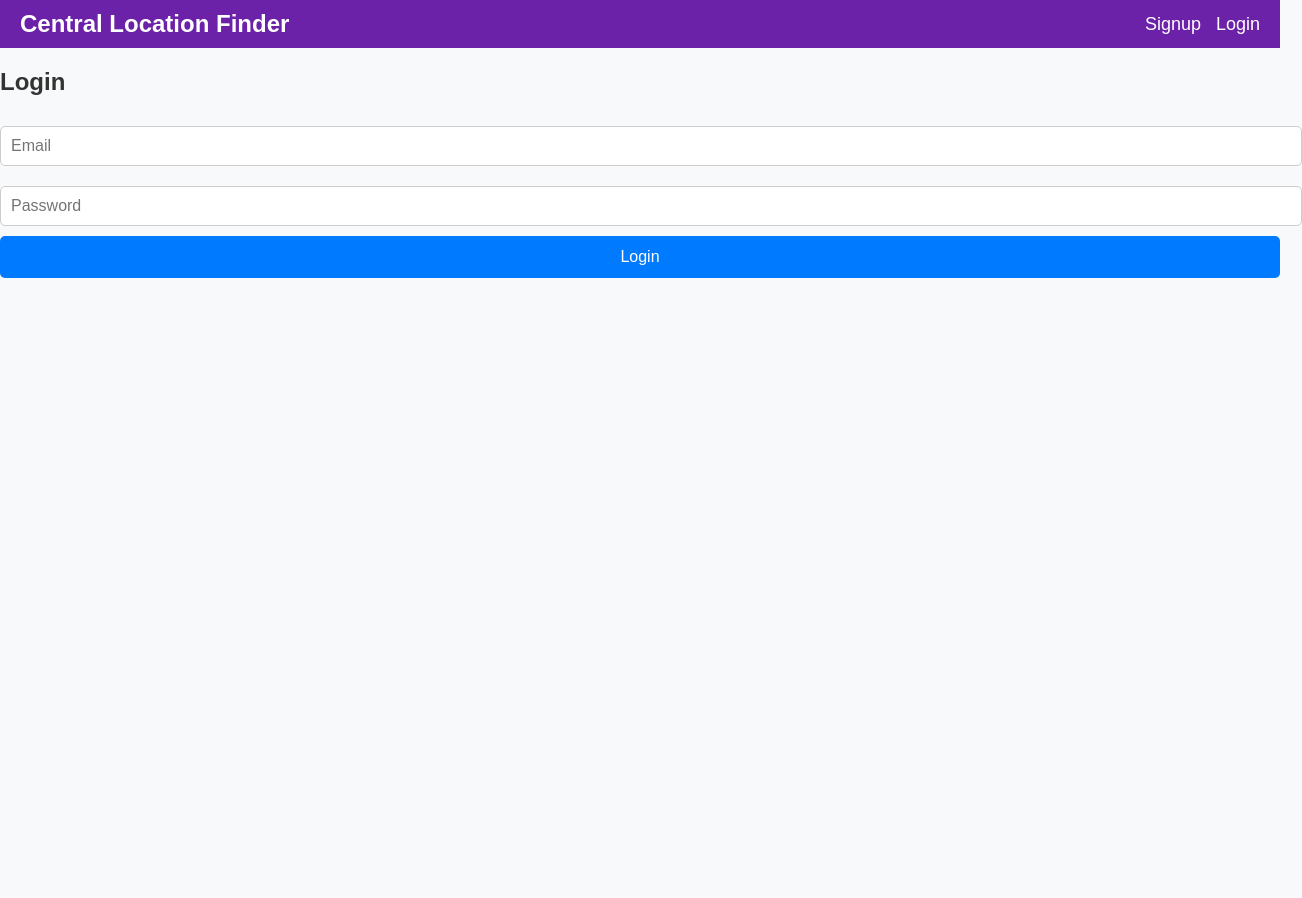
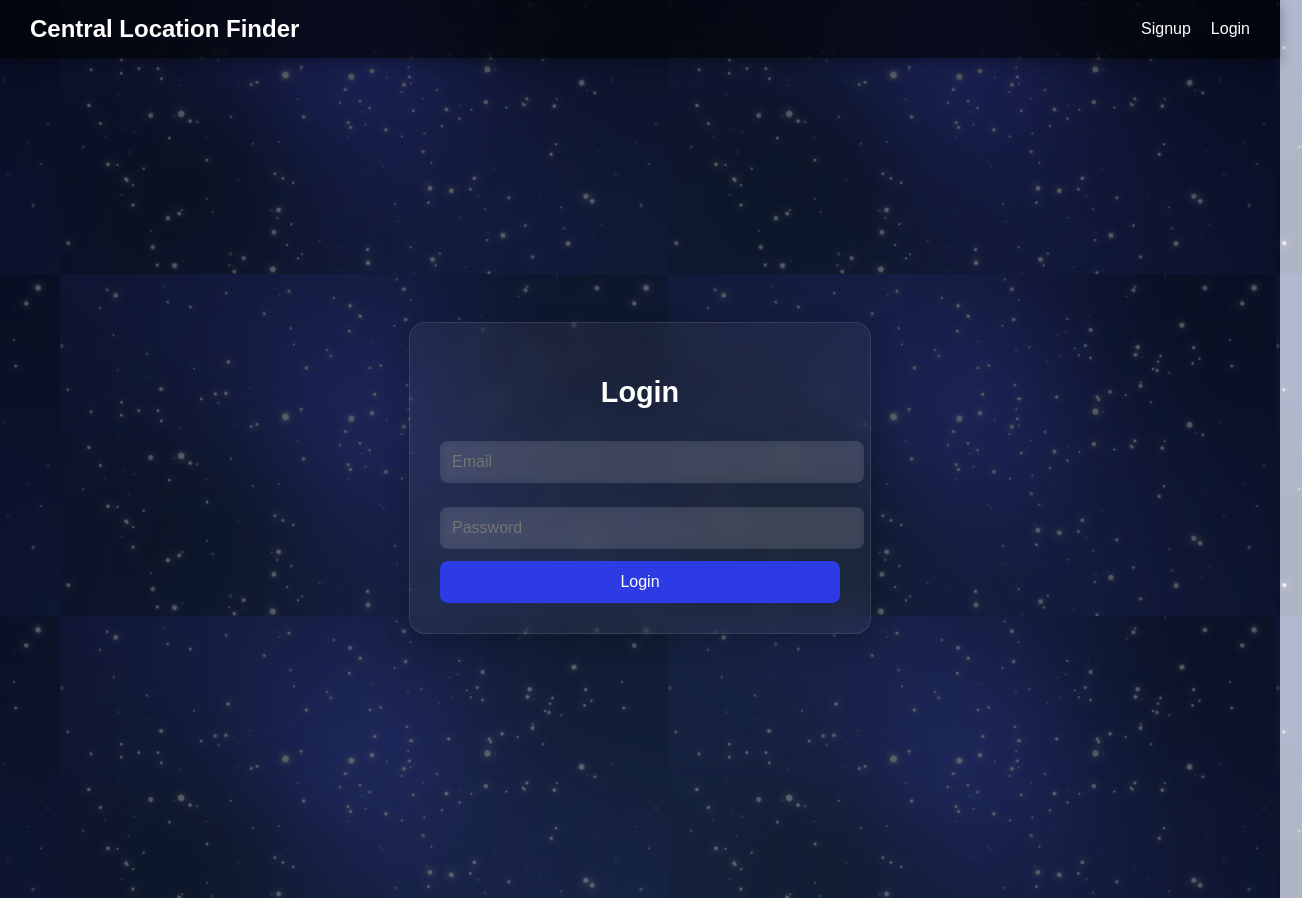
Before and after one commit to khyathig/Central-Location-Finder, a React (Create React App) app in the folder frontend/: page /login in a window 1280 px wide. Shown: the whole page, 1302 px wide, since content can reach past the window. Before the commit the page ends 800 px from the top, so only its background shows below. Built offline with nearby package versions, Linux system fonts and the light colour scheme.

Commit message:
Updated UI

```diff
--- a/frontend/src/App.js
+++ b/frontend/src/App.js
@@ -10,6 +10,7 @@ import PrivateRoute from './components/PrivateRoute';
 function App() {
     return (
         <>
+            <div className="starry-background"></div>
             <Navbar />
             <div className="container mx-auto p-4">
                 <Routes>
--- a/frontend/src/components/Navbar.js
+++ b/frontend/src/components/Navbar.js
@@ -11,21 +11,19 @@ const Navbar = () => {
     };
 
     return (
-        <nav style={styles.navbar}>
-            <h2 style={styles.logo}>Central Location Finder</h2>
-            <div>
+        <nav className="navbar">
+            <h2 className="navbar-logo">Central Location Finder</h2>
+            <div className="navbar-links">
                 {!isLoggedIn ? (
                     <>
-                        <Link to="/signup" style={styles.link}>Signup</Link>
-                        <Link to="/login" style={styles.link}>Login</Link>
+                        <Link to="/signup" className="navbar-link">Signup</Link>
+                        <Link to="/login" className="navbar-link">Login</Link>
                     </>
                 ) : (
                     <>
-                        <Link to="/" style={styles.link}>Find Location</Link>
-                        <Link to="/events" style={styles.link}>Events</Link>
-                        <button onClick={handleLogout} style={{ ...styles.link, background: 'transparent', border: 'none', cursor: 'pointer' }}>
-                            Logout
-                        </button>
+                        <Link to="/" className="navbar-link">Find Location</Link>
+                        <Link to="/events" className="navbar-link">Events</Link>
+                        <button onClick={handleLogout} className="navbar-link navbar-btn">Logout</button>
                     </>
                 )}
             </div>
@@ -33,24 +31,4 @@ const Navbar = () => {
     );
 };
 
-const styles = {
-    navbar: {
-        display: 'flex',
-        justifyContent: 'space-between',
-        alignItems: 'center',
-        background: '#6b21a8',
-        padding: '10px 20px',
-        color: 'white',
-    },
-    logo: {
-        margin: 0,
-    },
-    link: {
-        marginLeft: '15px',
-        color: 'white',
-        textDecoration: 'none',
-        fontSize: '18px',
-    }
-};
-
 export default Navbar;
--- a/frontend/src/index.css
+++ b/frontend/src/index.css
@@ -1,11 +1,33 @@
+/* index.css */
+@import url('https://fonts.googleapis.com/css2?family=Poppins:wght@400;600&display=swap');
+
 body {
-    margin: 0;
-    font-family: Arial, sans-serif;
-    background-color: #f5f5f5;
-  }
+  margin: 0;
+  font-family: 'Poppins', sans-serif;
+  background: radial-gradient(ellipse at bottom, #1b2735 0%, #090a0f 100%);
+  color: #f1f1f1;
+  overflow-x: hidden;
+}
 
-  input,
-  select,
-  button {
-    margin-bottom: 10px;
-  }
+.starry-background {
+  position: fixed;
+  top: 0;
+  left: 0;
+  width: 200%;
+  height: 200%;
+  background: transparent url('/public/images/stars.png') repeat;
+  animation: stars 100s linear infinite;
+  z-index: -10;
+  opacity: 0.3;
+}
+
+@keyframes stars {
+  from { background-position: 0 0; }
+  to { background-position: -10000px 5000px; }
+}
+
+.container {
+  max-width: 1200px;
+  margin: auto;
+  padding: 20px;
+}
--- a/frontend/src/pages/Login.js
+++ b/frontend/src/pages/Login.js
@@ -6,7 +6,7 @@ const Login = () => {
     const [email, setEmail] = useState('');
     const [password, setPassword] = useState('');
     const { login } = useAuth();
-    const navigate = useNavigate(); // for redirecting
+    const navigate = useNavigate();
 
     const handleLogin = async (e) => {
         e.preventDefault();
@@ -19,10 +19,9 @@ const Login = () => {
 
             const data = await response.json();
             if (response.ok && data.token) {
-                login(data.token); // this sets token in localStorage + updates isLoggedIn
+                login(data.token);
                 alert('Login Successful');
                 navigate('/');
-
             } else {
                 alert(data.message || 'Login failed');
             }
@@ -33,16 +32,16 @@ const Login = () => {
     };
 
     return (
-        <div className="max-w-md mx-auto mt-10 p-6 bg-white rounded shadow">
-            <h2 className="text-2xl font-semibold mb-4 text-center">Login</h2>
-            <form onSubmit={handleLogin} className="space-y-4">
+        <div className="login-page">
+            <div className="login-container">
+                <h2 className="login-title">Login</h2>
+                <form onSubmit={handleLogin} className="login-form">
                     <input
                         type="email"
                         placeholder="Email"
                         value={email}
                         onChange={(e) => setEmail(e.target.value)}
                         required
-                    className="w-full px-3 py-2 border rounded"
                     />
                     <input
                         type="password"
@@ -50,15 +49,10 @@ const Login = () => {
                         value={password}
                         onChange={(e) => setPassword(e.target.value)}
                         required
-                    className="w-full px-3 py-2 border rounded"
                     />
-                <button
-                    type="submit"
-                    className="w-full bg-purple-600 text-white py-2 rounded hover:bg-purple-700 transition"
-                >
-                    Login
-                </button>
+                    <button type="submit" className="login-btn">Login</button>
                 </form>
+            </div>
         </div>
     );
 };
--- a/frontend/src/styles.css
+++ b/frontend/src/styles.css
@@ -31,7 +31,7 @@ body {
 
 .event-form-section h2 {
     margin-bottom: 15px;
-    color: #007bff;
+    color: #28a745;
 }
 
 /* Form Inputs */
@@ -47,7 +47,7 @@ form input, form textarea {
 form button {
     width: 100%;
     padding: 12px;
-    background-color: #007bff;
+    background-color: #28a745;
     color: white;
     border: none;
     border-radius: 5px;
@@ -75,36 +75,45 @@ form button:hover {
 
 /* Event Card */
 .event-card {
-    background: white;
-    padding: 15px;
+    background: rgba(255, 255, 255, 0.05);
+    border: 1px solid rgba(255, 255, 255, 0.1);
+    backdrop-filter: blur(6px);
+    padding: 20px;
     margin: 10px 0;
-    border-radius: 8px;
-    box-shadow: 0 1px 5px rgba(0, 0, 0, 0.1);
-    border-left: 5px solid #007bff;
+    border-radius: 12px;
+    box-shadow: 0 5px 15px rgba(0,0,0,0.3);
+    transition: transform 0.3s ease, box-shadow 0.3s ease;
+}
+
+.event-card:hover {
+    transform: translateY(-5px);
+    box-shadow: 0 8px 30px rgba(0, 0, 0, 0.4);
 }
 
 .event-card h3 {
-    margin: 0;
-    color: #007bff;
+    color: #2c3be3;
+    font-size: 1.4rem;
 }
 
 .event-card p {
+    color: #e0e0e0;
     margin: 5px 0;
 }
 
 .event-card button {
-    background-color: #28a745;
-    color: white;
+    background: #2c3be3;
+    color: #fff;
     border: none;
-    padding: 8px 12px;
-    border-radius: 5px;
+    padding: 8px 14px;
+    border-radius: 6px;
     cursor: pointer;
-    font-size: 14px;
+    transition: background 0.3s;
 }
 
 .event-card button:hover {
-    background-color: #218838;
+    background: #6b6fe8;
 }
+
 
 /* Responsive Design */
 @media (max-width: 768px) {
@@ -115,6 +124,15 @@ form button:hover {
     .event-form-section, .event-list-section {
         width: 100%;
     }
+
+    .navbar {
+        flex-direction: column;
+        align-items: flex-start;
+      }
+
+      .navbar h2 {
+        margin-bottom: 10px;
+      }
 }
 
 button.rsvped {
@@ -122,3 +140,281 @@ button.rsvped {
     cursor: not-allowed;
     color: white;
 }
+
+form input, form textarea, form select {
+    background: rgba(255, 255, 255, 0.1);
+    border: none;
+    color: white;
+    font-size: 16px;
+    border-radius: 8px;
+    padding: 12px;
+    width: 100%;
+    margin: 10px 0;
+    outline: none;
+    backdrop-filter: blur(5px);
+}
+
+form input:focus,
+form textarea:focus {
+    border: 1px solid #2c3be3;
+}
+
+form button {
+    background: #2c3be3;
+    border: none;
+    color: white;
+    padding: 12px;
+    font-size: 16px;
+    border-radius: 8px;
+    cursor: pointer;
+    transition: 0.3s;
+}
+
+form button:hover {
+    background: #6b6fe8;
+}
+
+/* Navbar Styling */
+.navbar {
+    display: flex;
+    justify-content: space-between;
+    align-items: center;
+    padding: 15px 30px;
+    background: rgba(0, 0, 0, 0.6);
+    backdrop-filter: blur(12px);
+    position: sticky;
+    top: 0;
+    z-index: 100;
+    box-shadow: 0 4px 12px rgba(0, 0, 0, 0.3);
+}
+
+.navbar-logo {
+    font-size: 24px;
+    font-weight: 600;
+    color: #ffffff;
+    margin: 0;
+}
+
+.navbar-links {
+    display: flex;
+    align-items: center;
+}
+
+.navbar-link {
+    color: #ffffff;
+    text-decoration: none;
+    margin-left: 20px;
+    font-size: 16px;
+    transition: color 0.3s ease;
+    background: none;
+    border: none;
+    cursor: pointer;
+}
+
+.navbar-link:hover {
+    color: #2c3be3;
+}
+
+.navbar-btn {
+    font-family: inherit;
+}
+
+.feed-page {
+    max-width: 1200px;
+    margin: 40px auto;
+    padding: 20px;
+  }
+
+  .feed-container {
+    display: flex;
+    gap: 30px;
+    flex-wrap: wrap;
+  }
+
+  .form-section {
+    flex: 1;
+    background: white;
+    padding: 20px;
+    border-radius: 10px;
+    backdrop-filter: blur(6px);
+    box-shadow: 0 2px 12px rgba(0, 0, 0, 0.15);
+  }
+
+  .form-section h2 {
+    color: #2c3be3;
+    margin-bottom: 15px;
+    font-size: 1.5rem;
+  }
+
+  .form-section input,
+  .form-section select {
+    width: 100%;
+    padding: 12px;
+    margin: 10px 0;
+    border: none;
+    border-radius: 8px;
+    font-size: 16px;
+    background: rgba(255, 255, 255, 0.1);
+    color: #333;
+    box-shadow: inset 0 0 5px rgba(0,0,0,0.05);
+  }
+
+  .dropdown-group {
+    margin: 20px 0;
+  }
+
+  .add-btn {
+    background: #28a745;
+    color: white;
+    padding: 10px;
+    border: none;
+    border-radius: 6px;
+    font-size: 14px;
+    margin-top: 10px;
+    cursor: pointer;
+  }
+
+  .add-btn:hover {
+    background: #5a6268;
+  }
+
+  .submit-btn {
+    background-color: #2c3be3;
+    color: white;
+    padding: 12px;
+    border: none;
+    border-radius: 8px;
+    font-size: 16px;
+    cursor: pointer;
+    transition: 0.3s ease;
+  }
+
+  .submit-btn:hover {
+    background-color: #0056b3;
+  }
+
+  .map-section {
+    flex: 2;
+    background: rgba(255, 255, 255, 0.05);
+    padding: 20px;
+    border-radius: 12px;
+    box-shadow: 0 5px 15px rgba(0,0,0,0.3);
+  }
+
+  .login-page {
+    display: flex;
+    justify-content: center;
+    align-items: center;
+    min-height: calc(100vh - 80px); /* adjust if navbar is sticky */
+    padding: 40px 20px;
+  }
+
+  .login-container {
+    background: rgba(255, 255, 255, 0.05);
+    border: 1px solid rgba(255, 255, 255, 0.1);
+    backdrop-filter: blur(12px);
+    padding: 30px;
+    border-radius: 16px;
+    box-shadow: 0 8px 24px rgba(0,0,0,0.2);
+    max-width: 400px;
+    width: 100%;
+  }
+
+  .login-title {
+    text-align: center;
+    font-size: 1.8rem;
+    margin-bottom: 20px;
+    color: #ffffff;
+  }
+
+  .login-form input {
+    width: 100%;
+    padding: 12px;
+    margin: 12px 0;
+    border-radius: 8px;
+    border: none;
+    background: rgba(255, 255, 255, 0.1);
+    color: white;
+    font-size: 16px;
+    backdrop-filter: blur(4px);
+    outline: none;
+  }
+
+  .login-form input:focus {
+    border: 1px solid #2c3be3;
+  }
+
+  .login-btn {
+    width: 100%;
+    padding: 12px;
+    background: #2c3be3;
+    color: white;
+    font-size: 16px;
+    border: none;
+    border-radius: 8px;
+    cursor: pointer;
+    transition: background 0.3s ease;
+  }
+
+  .login-btn:hover {
+    background: #6b6fe8;
+  }
+
+  .signup-page {
+    display: flex;
+    justify-content: center;
+    align-items: center;
+    min-height: calc(100vh - 80px);
+    padding: 40px 20px;
+  }
+
+  .signup-container {
+    background: rgba(255, 255, 255, 0.05);
+    border: 1px solid rgba(255, 255, 255, 0.1);
+    backdrop-filter: blur(12px);
+    padding: 30px;
+    border-radius: 16px;
+    box-shadow: 0 8px 24px rgba(0,0,0,0.2);
+    max-width: 400px;
+    width: 100%;
+  }
+
+  .signup-title {
+    text-align: center;
+    font-size: 1.8rem;
+    margin-bottom: 20px;
+    color: #ffffff;
+  }
+
+  .signup-form input {
+    width: 100%;
+    padding: 12px;
+    margin: 12px 0;
+    border-radius: 8px;
+    border: none;
+    background: rgba(255, 255, 255, 0.1);
+    color: white;
+    font-size: 16px;
+    backdrop-filter: blur(4px);
+    outline: none;
+  }
+
+  .signup-form input:focus {
+    border: 1px solid #2c3be3;
+  }
+
+  .signup-btn {
+    width: 100%;
+    padding: 12px;
+    background: #2c3be3;
+    color: white;
+    font-size: 16px;
+    border: none;
+    border-radius: 8px;
+    cursor: pointer;
+    transition: background 0.3s ease;
+  }
+
+  .signup-btn:hover {
+    background: #6b6fe8;
+  }
```
Also changed, not shown: frontend/src/pages/FeedPage.js (+11 -16 lines), frontend/src/pages/Signup.js (+28 -8 lines), frontend/public/images/stars.png (added). Lines whose indentation alone changed are shown as unchanged.
